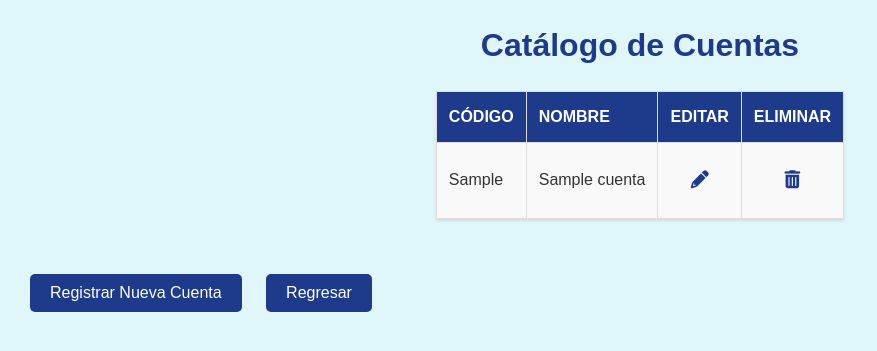
After one commit to Landaverde-04/Proyecto-de-SIC, a Django app: page /catalogo/ in a window 1280 px wide. The commit adds this page. Shown: the top 351 px of the page, without its empty margins (0-877 px from the left). Run offline with Django 5.2, Linux system fonts and the light colour scheme; tables that the repository leaves empty hold one stand-in row (values such as "Sample post").

Commit message:
Modelo y catalogo de cuentas

```diff
--- a/SisContable/admin.py
+++ b/SisContable/admin.py
@@ -1,3 +1,7 @@
 from django.contrib import admin
+from .models import Puesto, Cuenta, CostosIndirectos
 
-# Register your models here.
+
+admin.site.register(Puesto)
+admin.site.register(Cuenta)
+admin.site.register(CostosIndirectos)
--- /dev/null
+++ b/SisContable/templates/catalogo_cuentas.html
@@ -0,0 +1,60 @@
+<!DOCTYPE html>
+<html lang="es">
+<head>
+    <meta charset="UTF-8">
+    <meta name="viewport" content="width=device-width, initial-scale=1.0">
+    <title>Catálogo de Cuentas</title>
+    {% load static %}
+    <link rel="stylesheet" href="{% static 'style.css' %}">
+    <!-- Enlace para Font Awesome -->
+    <link rel="stylesheet" href="https://cdnjs.cloudflare.com/ajax/libs/font-awesome/6.0.0-beta3/css/all.min.css">
+</head>
+<body>
+    <h1>Catálogo de Cuentas</h1>
+
+    <table>
+        <thead>
+            <tr>
+                <th>Código</th>
+                <th>Nombre</th>
+                <th>Editar</th>
+                <th>Eliminar</th>
+            </tr>
+        </thead>
+        <tbody>
+            <!-- Recorrer las cuentas y mostrarlas en la tabla -->
+            {% for cuenta in cuentas %}
+            <tr>
+                <td>{{ cuenta.codigo }}</td>
+                <td>{{ cuenta.nombre }}</td>
+                <td class="action-cell">
+                    <a href="{% url 'editar_cuenta' cuenta.pk %}" class="icon-button">
+                        <i class="fas fa-pencil-alt"></i> <!-- Icono de lápiz para editar -->
+                    </a>
+                </td>
+                <td class="action-cell">
+                    <form action="{% url 'eliminar_cuenta' cuenta.pk %}" method="POST" onsubmit="return confirmarEliminar();">
+                        {% csrf_token %}
+                        <button type="submit" class="icon-button">
+                            <i class="fas fa-trash-alt"></i> <!-- Icono de basurero para eliminar -->
+                        </button>
+                    </form>
+                </td>
+            </tr>
+            {% empty %}
+            <tr>
+                <td colspan="4">No hay cuentas registradas.</td>
+            </tr>
+            {% endfor %}
+        </tbody>
+    </table>
+
+    <br>
+
+    <!-- Botón para registrar una nueva cuenta -->
+    <a href="{% url 'nueva_cuenta' %}"><button class="menu-button">Registrar Nueva Cuenta</button></a>
+
+    <!-- Botón para regresar a la página de inicio -->
+    <a href="{% url 'inicio' %}"><button class="menu-button">Regresar</button></a>
+</body>
+</html>
--- a/SisContable/urls.py
+++ b/SisContable/urls.py
@@ -1,7 +1,10 @@
 from django.urls import path
-from . import views
+from .views import inicio,catalogo_cuentas,registrar_cuenta,editar_cuenta,eliminar_cuenta
 
 urlpatterns = [
-    path('', views.hola, name='hola'),
-    path('inicio', views.inicio, name='inicio'),
+    path('', inicio, name='inicio'),
+    path('catalogo/', catalogo_cuentas, name='catalogo_cuentas'),
+    path('catalogo/nueva/', registrar_cuenta, name='nueva_cuenta'),
+    path('catalogo/<int:pk>/editar/', editar_cuenta, name='editar_cuenta'),  # URL para editar cuenta
+    path('catalogo/<int:pk>/eliminar/', eliminar_cuenta, name='eliminar_cuenta'),
 ]
--- a/SisContable/views.py
+++ b/SisContable/views.py
@@ -1,8 +1,43 @@
-from django.shortcuts import render
-from django.http import HttpResponse
-# Create your views here.
+from django.urls import reverse_lazy
+from django.shortcuts import render,redirect,get_object_or_404
+from django.views.generic import ListView, DetailView, CreateView, DeleteView
+from .models import Cuenta
+from .forms import CuentaForm
 
-def hola(request):
-    return HttpResponse("<h1>Prueba</h1>")
+# Vista para la página de inicio
 def inicio(request):
-    return render(request, 'paginas/inicio.html')
+    return render(request, 'inicio.html')
+
+def catalogo_cuentas(request):
+    cuentas = Cuenta.objects.all().order_by('codigo')  # Ordenar por el campo 'codigo'
+    return render(request, 'catalogo_cuentas.html', {'cuentas': cuentas})
+
+def registrar_cuenta(request):
+    if request.method == 'POST':
+        form = CuentaForm(request.POST)
+        if form.is_valid():
+            form.save()
+            return redirect('catalogo_cuentas')  # Redirigir al catálogo de cuentas después de guardar
+    else:
+        form = CuentaForm()
+
+    return render(request, 'registrar_cuenta.html', {'form': form})
+
+def editar_cuenta(request, pk):
+    cuenta = get_object_or_404(Cuenta, pk=pk)
+    if request.method == 'POST':
+        form = CuentaForm(request.POST, instance=cuenta)
+        if form.is_valid():
+            form.save()
+            return redirect('catalogo_cuentas')  # Redirigir al catálogo después de editar
+    else:
+        form = CuentaForm(instance=cuenta)
+
+    return render(request, 'editar_catalogo.html', {'form': form, 'cuenta': cuenta})
+
+def eliminar_cuenta(request, pk):
+    cuenta = get_object_or_404(Cuenta, pk=pk)
+    if request.method == 'POST':
+        cuenta.delete()
+        return redirect('catalogo_cuentas')  # Redirigir al catálogo después de eliminar
+    return render(request, 'catalogo_cuentas.html')
--- a/static/style.css
+++ b/static/style.css
@@ -1,28 +1,110 @@
-body{
-    background-color: #d7ddd9;
+/* General styles */
+* {
+    margin: 0;
+    padding: 0;
+    box-sizing: border-box;
 }
 
-td, th{
-    border: 1px solid #000;
-    text-align: center;
-    padding: 6px;
-    font-family: sans-serif;
-    border: none;
-    border-bottom: 1px solid #000;
-
+body {
+    font-family: 'Arial', sans-serif;
+    background-color: #E0F7FA; /* Fondo azul claro */
+    color: #333;
+    line-height: 1.6;
+    padding: 20px;
 }
 
-table{
-    background-color: aquamarine;
-    width: 100%;
-    border: none;
-    max-width: 500px;
-    margin: auto;
-    box-shadow: 0px 0px 25px #000;
-    border-spacing: 10px;
+/* Estilos para encabezados */
+h1, h2, h3 {
+    color: #1E3A8A; /* Azul marino */
+    text-align: center;
+    margin-bottom: 20px;
 }
 
-.foot_total{
+/* Estilos de contenedor principal */
+.container {
+    width: 80%;
+    margin: 0 auto;
+    text-align: center;
+}
+
+/* Estilos para los botones */
+button, .menu-button {
+    background-color: #1E3A8A; /* Azul marino */
+    color: white;
     border: none;
-    font-size: 1.2em;
+    padding: 10px 20px;
+    font-size: 16px;
+    cursor: pointer;
+    border-radius: 5px;
+    transition: background-color 0.3s ease;
+    margin: 10px;
 }
+
+button:hover, .menu-button:hover {
+    background-color: #2746B0; /* Un tono más claro de azul */
+}
+
+/* Estilos para los botones de acción dentro de la tabla */
+.icon-button {
+    background-color: transparent;
+    border: none;
+    color: #1E3A8A;
+    font-size: 18px;
+    cursor: pointer;
+    padding: 5px;
+    transition: color 0.3s ease;
+}
+
+.icon-button:hover {
+    color: #2746B0; /* Cambia el color del icono al pasar el mouse */
+}
+
+/* Estilos de tabla */
+table {
+    width: auto; /* Ajuste automático del ancho según el contenido */
+    margin: 20px auto; /* Centrar la tabla horizontalmente */
+    border-collapse: collapse; /* Evita espacios entre los bordes de las celdas */
+    font-size: 16px;
+    box-shadow: 0 2px 3px rgba(0, 0, 0, 0.1); /* Sombra sutil para destacar la tabla */
+}
+
+/* Bordes de la tabla */
+table, th, td {
+    border: 1px solid #ddd;
+    padding: 12px;
+    text-align: left;
+}
+
+/* Encabezado de la tabla */
+th {
+    background-color: #1E3A8A; /* Fondo azul marino */
+    color: white; /* Texto blanco */
+    font-weight: bold;
+    text-transform: uppercase;
+}
+
+/* Centrar los iconos de acción en las celdas */
+.action-cell {
+    text-align: center;
+}
+
+/* Estilos para las filas */
+tr {
+    background-color: #f9f9f9; /* Color uniforme para todas las filas */
+}
+
+tr:hover {
+    background-color: #d0e9f5; /* Azul claro cuando pasas el mouse */
+}
+
+/* Ajustes para tablas responsivas en dispositivos pequeños */
+@media screen and (max-width: 600px) {
+    table {
+        width: 100%; /* La tabla ocupa el ancho completo de la pantalla */
+        font-size: 14px; /* Tamaño de texto más pequeño para dispositivos pequeños */
+    }
+
+    th, td {
+        padding: 8px; /* Reduce el espaciado en dispositivos pequeños */
+    }
+}
```
Also changed, not shown: SisContable/forms.py (added, +7 -0 lines), SisContable/models.py (+165 -20 lines), SisContable/templates/editar_catalogo.html (added, +19 -0 lines), SisContable/templates/inicio.html (added, +37 -0 lines), SisContable/templates/paginas/inicio.html (deleted, +0 -44 lines), SisContable/templates/registrar_cuenta.html (added, +38 -0 lines), sistema/settings.py (+15 -6 lines), SisContable/migrations/0001_initial.py (added), SisContable/templates/control_de_costos.html (added), SisContable/templates/libro_mayor.html (added), SisContable/templates/reportes_contables.html (added), SisContable/templates/transacciones.html (added).
